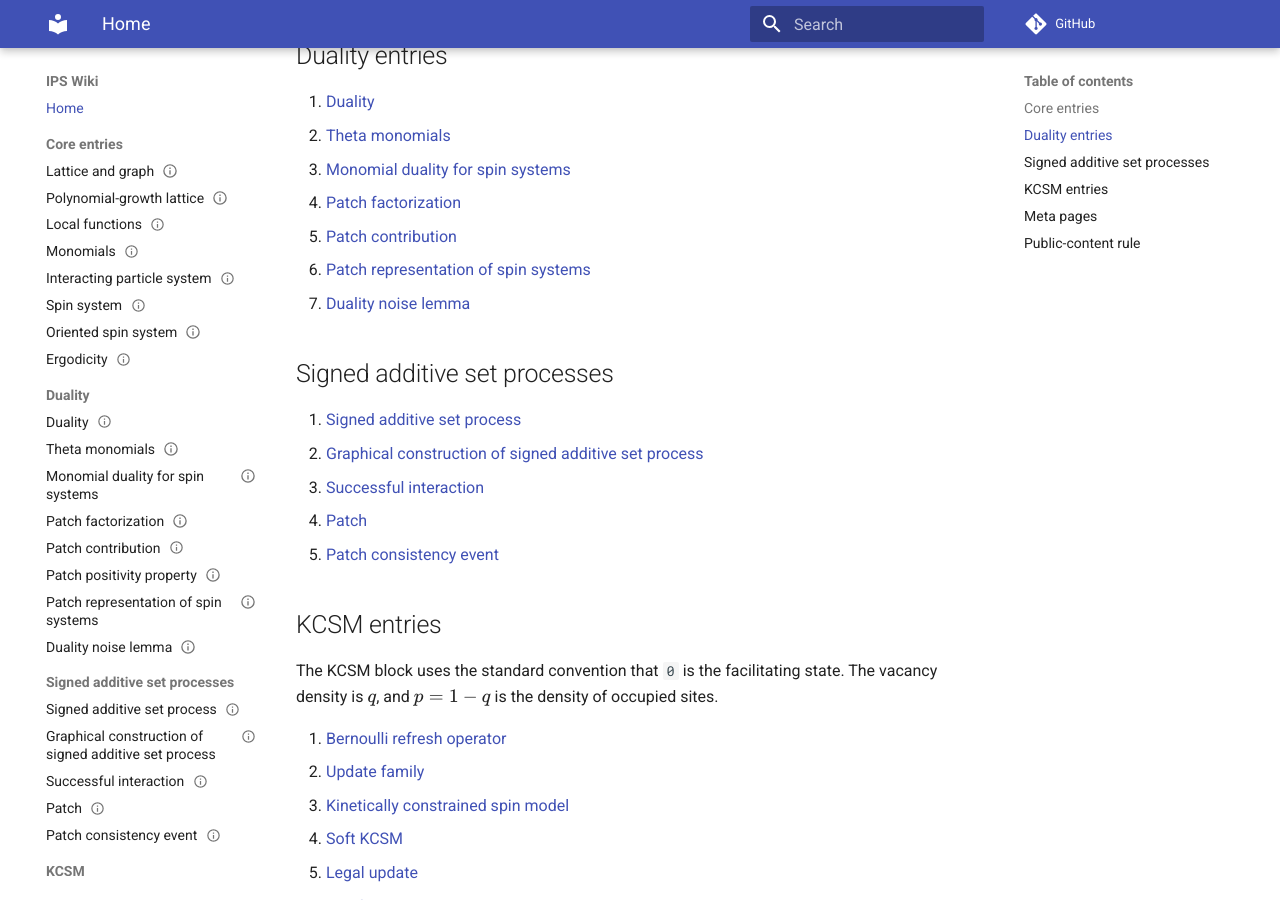
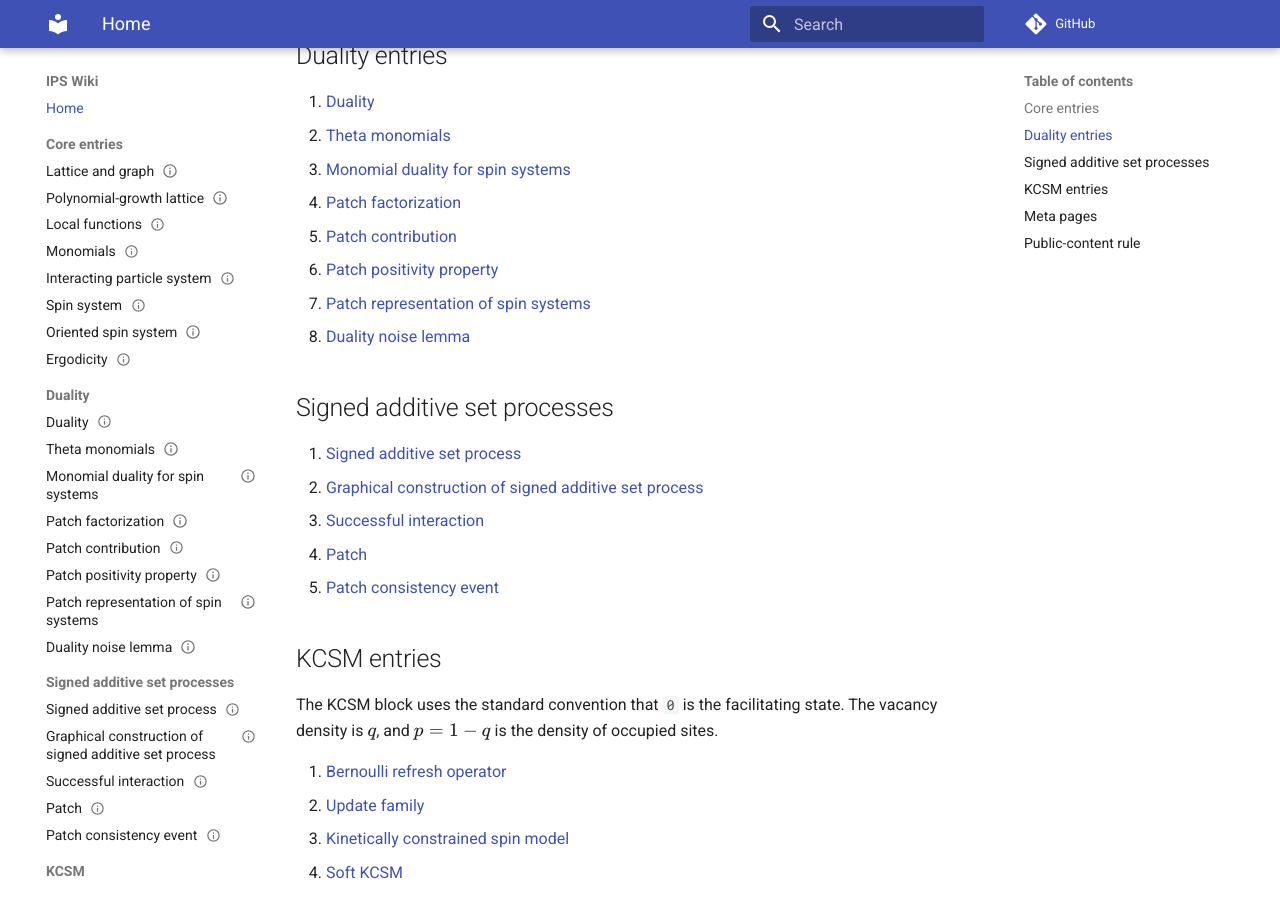
Before and after one commit to maciejgluchowski86-beep/ips-wiki, an MkDocs documentation site: the page built from docs/index.md, in a window 1280 px wide and 900 px high, scrolled down 693 px. Built offline with MkDocs 1.6.1 and Material for MkDocs 9.7.7, drawn with Linux system fonts in a browser that asks for light colours; comment, search, counter and statistics services are not loaded.

Commit message:
add patch positivity to index

```diff
--- a/docs/index.md
+++ b/docs/index.md
@@ -24,8 +24,9 @@ A minimal dependency order is:
 3. [Monomial duality for spin systems](entries/monomial-duality-for-spin-systems.md)
 4. [Patch factorization](entries/patch-factorization.md)
 5. [Patch contribution](entries/patch-contribution.md)
-6. [Patch representation of spin systems](entries/patch-representation-of-spin-systems.md)
-7. [Duality noise lemma](entries/duality-noise-lemma.md)
+6. [Patch positivity property](entries/patch-positivity-property.md)
+7. [Patch representation of spin systems](entries/patch-representation-of-spin-systems.md)
+8. [Duality noise lemma](entries/duality-noise-lemma.md)
 
 ## Signed additive set processes
 
```
